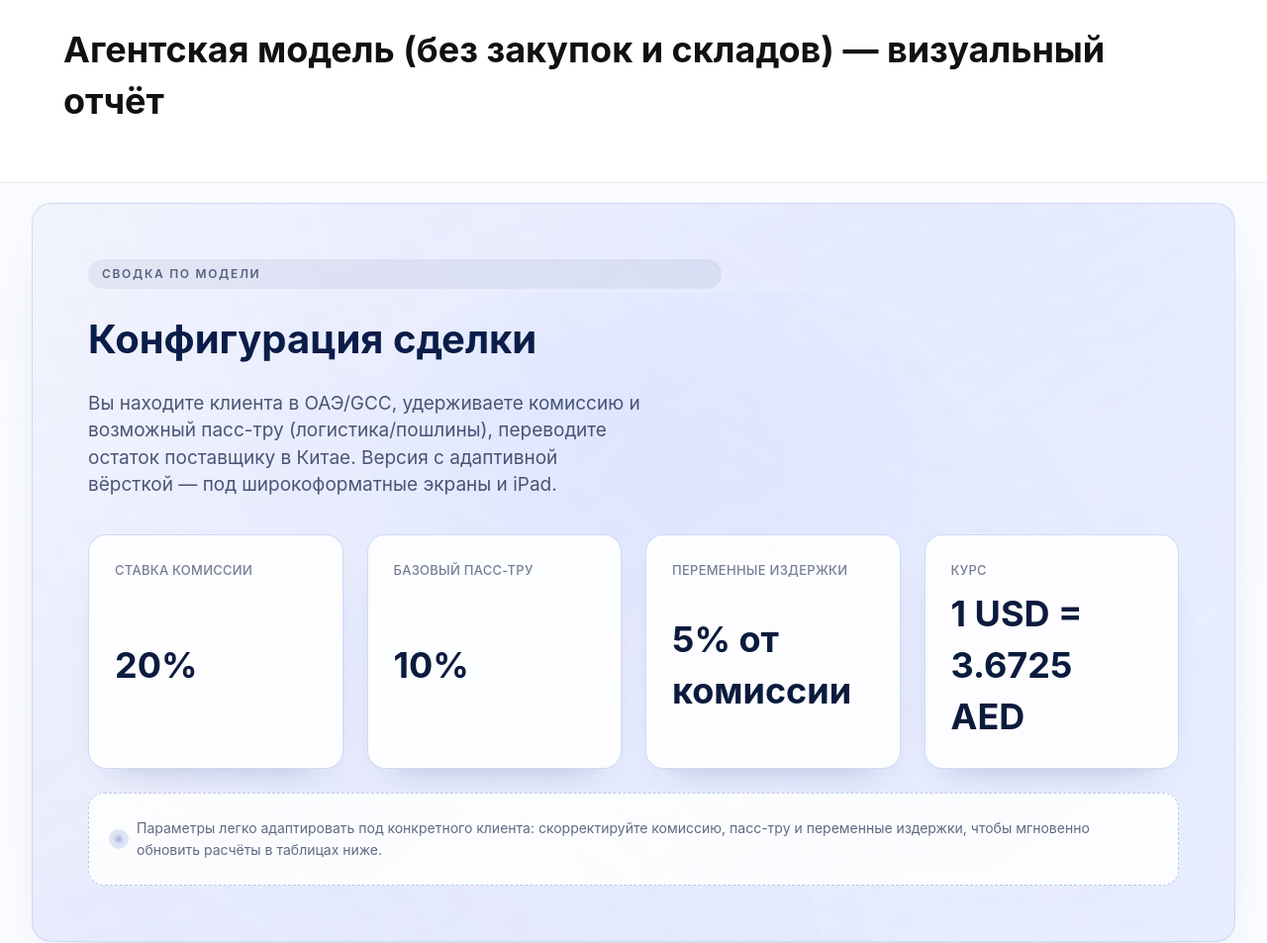
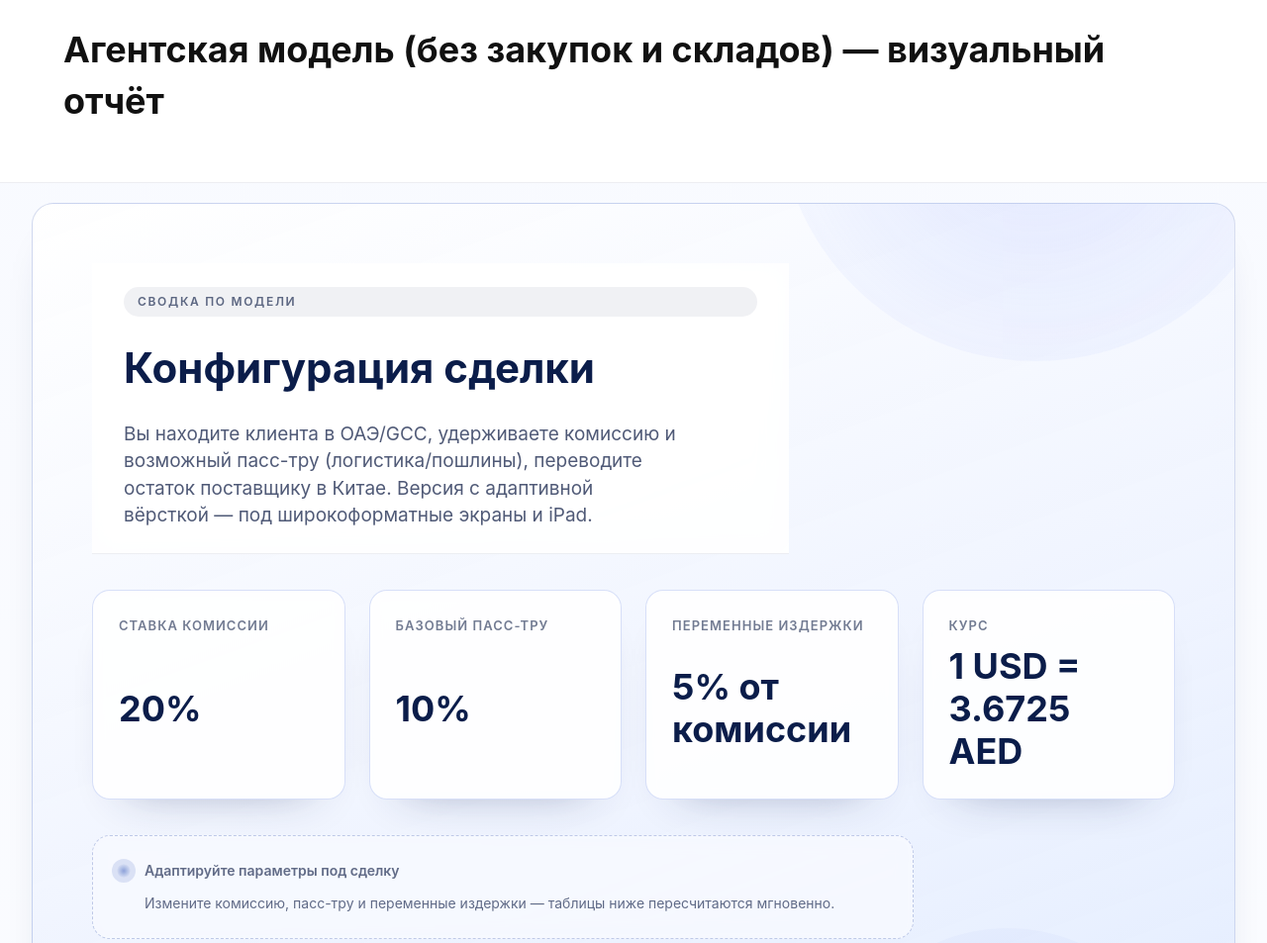
Before and after one commit to therealbulathan/agent-commission-model, a plain HTML site: page index.html in a window 1280 px wide. Shown: the top 953 px of the page at 99% size. Drawn offline with Linux system fonts and the light colour scheme.

Commit message:
Polish hero metrics layout and note styling

```diff
--- a/index.html
+++ b/index.html
@@ -11,6 +11,13 @@
     --container: min(1320px, 96vw);
     --surface: rgba(255,255,255,0.94);
     --surface-border: rgba(32,55,116,0.08);
+    --shadow-soft: 0 24px 48px -36px rgba(26,43,94,0.45);
+    --hero-border: rgba(76,102,182,0.22);
+    --hero-surface: linear-gradient(160deg, rgba(255,255,255,0.96) 0%, rgba(238,243,255,0.92) 65%, rgba(226,236,255,0.88) 100%);
+    --hero-tone: #0b1d4a;
+    --hero-label: rgba(12,27,67,0.58);
+    --hero-note-bg: rgba(248,250,255,0.88);
+    --hero-note-border: rgba(76,102,182,0.32);
   }
   html, body { margin:0; padding:0; }
   body {
@@ -28,11 +35,11 @@
   p, li { font-size: clamp(14px, 1.3vw, 16px); }
   .card {
     border:1px solid var(--surface-border);
-    border-radius:20px;
-    padding: clamp(18px, 3.2vw, 34px);
+    border-radius:22px;
+    padding: clamp(20px, 3.2vw, 36px);
     margin: 20px 0;
     background: var(--surface);
-    box-shadow: 0 20px 38px -28px rgba(32,55,116,0.22);
+    box-shadow: var(--shadow-soft);
     backdrop-filter: blur(10px);
   }
   .kpi { font-size: clamp(22px, 2.6vw, 32px); font-weight: 700; }
@@ -46,31 +53,47 @@
   .caption { font-size: 12px; color:#666; margin-top: 4px; }
   .footnote { font-size: 12px; color:#666; }
   .hero {
-    padding: clamp(28px, 5vw, 56px);
     position: relative;
     overflow: hidden;
-    border: 1px solid rgba(55,86,160,0.14);
-    background: radial-gradient(circle at 82% -35%, rgba(120,146,255,0.18), rgba(120,146,255,0)),
-                radial-gradient(circle at 8% 120%, rgba(87,108,238,0.12), rgba(87,108,238,0)),
-                linear-gradient(145deg, rgba(255,255,255,0.98) 12%, rgba(240,245,255,0.88) 100%);
-    box-shadow: 0 28px 54px -38px rgba(24,42,96,0.36);
-    color: #0c1b43;
-    display: grid;
-    gap: clamp(22px, 4vw, 36px);
+    padding: clamp(30px, 5vw, 60px);
+    border: 1px solid var(--hero-border);
+    background: var(--hero-surface);
+    color: var(--hero-tone);
   }
+  .hero::before,
   .hero::after {
     content: "";
     position: absolute;
-    inset: 12% 6% auto 45%;
-    height: 320px;
-    border-radius: 320px;
-    background: radial-gradient(circle at center, rgba(210,222,255,0.5), rgba(210,222,255,0));
-    opacity: 0.85;
-    transform: translateX(-35%);
+    border-radius: 50%;
     pointer-events: none;
   }
-  .hero > * { position: relative; z-index: 1; }
-  .hero-top { display: flex; flex-direction: column; gap: clamp(14px, 2vw, 22px); max-width: 640px; }
+  .hero::before {
+    inset: -45% auto auto 62%;
+    width: clamp(380px, 48vw, 520px);
+    aspect-ratio: 1 / 1;
+    background: radial-gradient(circle at center, rgba(140,162,255,0.25), rgba(140,162,255,0));
+    opacity: 0.85;
+    filter: blur(0.5px);
+  }
+  .hero::after {
+    inset: auto 4% -36% auto;
+    width: clamp(260px, 34vw, 360px);
+    aspect-ratio: 1 / 1;
+    background: radial-gradient(circle at center, rgba(94,118,228,0.18), rgba(94,118,228,0));
+    opacity: 0.75;
+  }
+  .hero-grid {
+    position: relative;
+    z-index: 1;
+    display: grid;
+    gap: clamp(22px, 4vw, 36px);
+    align-items: start;
+  }
+  .hero-header {
+    display: grid;
+    gap: clamp(14px, 2vw, 22px);
+    max-width: min(640px, 100%);
+  }
   .hero-badge {
     display: inline-flex;
     align-items: center;
@@ -84,60 +107,85 @@
     text-transform: uppercase;
     color: rgba(12,27,67,0.65);
   }
-  .hero-title { margin: 0; font-size: clamp(26px, 3.6vw, 40px); color: #0a1d49; }
+  .hero-title { margin: 0; font-size: clamp(28px, 3.8vw, 42px); color: var(--hero-tone); }
   .hero-description { font-size: clamp(15px, 1.8vw, 19px); color: rgba(12,27,67,0.72); max-width: 560px; margin: 0; }
-  .hero-data {
+  .hero-metrics {
+    margin: 0;
+    padding: 0;
     display: grid;
-    grid-template-columns: repeat(auto-fit, minmax(220px, 1fr));
-    gap: clamp(16px, 2.8vw, 24px);
+    grid-template-columns: repeat(auto-fit, minmax(200px, 1fr));
+    gap: clamp(16px, 2.6vw, 24px);
   }
   .hero-metric {
-    background: rgba(255,255,255,0.92);
-    padding: clamp(16px, 3vw, 26px);
+    background: rgba(255,255,255,0.9);
+    padding: clamp(18px, 2.8vw, 26px);
     border-radius: 18px;
-    border: 1px solid rgba(125,152,230,0.35);
-    box-shadow: 0 18px 36px -28px rgba(26,43,94,0.42);
+    border: 1px solid rgba(125,152,230,0.3);
+    box-shadow: var(--shadow-soft);
+    backdrop-filter: blur(6px);
     display: grid;
-    gap: 8px;
+    gap: 10px;
+  }
+  .hero-metric dt {
+    margin: 0;
+    font-size: clamp(12px, 1.1vw, 13px);
+    font-weight: 600;
+    letter-spacing: 0.08em;
+    text-transform: uppercase;
+    color: var(--hero-label);
+  }
+  .hero-metric dd {
+    margin: 0;
+    font-size: clamp(24px, 3.1vw, 36px);
+    font-weight: 700;
+    color: var(--hero-tone);
+    line-height: 1.2;
   }
   .hero-note {
-    border: 1px dashed rgba(70,102,192,0.35);
-    background: rgba(255,255,255,0.88);
-    display: flex;
-    align-items: center;
-    gap: 12px;
-    border-radius: 16px;
-    padding: clamp(16px, 2.8vw, 24px);
     grid-column: 1 / -1;
+    display: grid;
+    grid-template-columns: auto 1fr;
+    gap: 14px;
+    align-items: start;
+    border-radius: 18px;
+    border: 1px dashed var(--hero-note-border);
+    background: var(--hero-note-bg);
+    padding: clamp(18px, 2.6vw, 24px);
+    max-width: min(780px, 100%);
+    backdrop-filter: blur(8px);
   }
-  .hero-note::before {
-    content: "";
-    width: 12px;
-    height: 12px;
+  .hero-note-icon {
+    width: 14px;
+    height: 14px;
     border-radius: 50%;
-    background: radial-gradient(circle at center, rgba(70,102,192,0.5), rgba(70,102,192,0));
-    box-shadow: 0 0 0 4px rgba(70,102,192,0.16);
-    flex-shrink: 0;
+    background: radial-gradient(circle at center, rgba(70,102,192,0.6), rgba(70,102,192,0));
+    box-shadow: 0 0 0 5px rgba(70,102,192,0.16);
+    margin-top: 4px;
   }
+  .hero-note-copy { display: grid; gap: 6px; }
+  .hero-note-title { margin: 0; font-size: 14px; font-weight: 600; color: rgba(12,27,67,0.78); }
   .hero-note p {
     margin: 0;
-    color: rgba(12,27,67,0.65);
+    color: rgba(12,27,67,0.64);
     font-size: 14px;
-    line-height: 1.55;
+    line-height: 1.6;
   }
-  .hero-label { font-size: 13px; font-weight: 500; letter-spacing: 0.02em; text-transform: uppercase; color: rgba(12,27,67,0.56); }
-  .hero .kpi { color: #0a1b3d; font-size: clamp(24px, 3.1vw, 36px); font-weight: 700; }
-  .hero .muted { color: rgba(12,27,67,0.62); font-size: 14px; }
+  .hero-note p + p { margin-top: 4px; }
   @media (max-width: 1024px) {
-    .hero-data { grid-template-columns: repeat(auto-fit, minmax(200px, 1fr)); }
-    .hero-top { max-width: 100%; }
+    .hero-metrics { grid-template-columns: repeat(auto-fit, minmax(180px, 1fr)); }
+    .hero-header { max-width: 100%; }
     table.table { min-width: 680px; }
   }
   @media (max-width: 768px) {
     .card { padding: 18px; }
     .hero { padding: 26px 20px; }
-    .hero-data { grid-template-columns: 1fr; }
-    .hero-note { padding: 18px; }
+    .hero-metrics { grid-template-columns: 1fr; }
+    .hero-note {
+      grid-template-columns: minmax(0, 1fr);
+      padding: 18px;
+      gap: 10px;
+    }
+    .hero-note-icon { margin-top: 0; }
     table.table { min-width: 560px; }
   }
 </style>
@@ -151,31 +199,37 @@
 
 <main class="container">
   <section class="card hero">
-    <div class="hero-top">
+    <div class="hero-grid">
+      <header class="hero-header">
         <span class="hero-badge">Сводка по модели</span>
         <h2 class="hero-title">Конфигурация сделки</h2>
         <p class="hero-description">Вы находите клиента в ОАЭ/GCC, удерживаете комиссию и возможный пасс-тру (логистика/пошлины), переводите остаток поставщику в Китае. Версия с адаптивной вёрсткой — под широкоформатные экраны и iPad.</p>
-    </div>
-    <div class="hero-data">
+      </header>
+      <dl class="hero-metrics">
         <div class="hero-metric">
-        <span class="hero-label">Ставка комиссии</span>
-        <span class="kpi">20%</span>
+          <dt>Ставка комиссии</dt>
+          <dd class="kpi">20%</dd>
         </div>
         <div class="hero-metric">
-        <span class="hero-label">Базовый пасс-тру</span>
-        <span class="kpi">10%</span>
+          <dt>Базовый пасс-тру</dt>
+          <dd class="kpi">10%</dd>
         </div>
         <div class="hero-metric">
-        <span class="hero-label">Переменные издержки</span>
-        <span class="kpi">5% от комиссии</span>
+          <dt>Переменные издержки</dt>
+          <dd class="kpi">5% от комиссии</dd>
         </div>
         <div class="hero-metric">
-        <span class="hero-label">Курс</span>
-        <span class="kpi">1 USD = 3.6725 AED</span>
+          <dt>Курс</dt>
+          <dd class="kpi">1 USD = 3.6725 AED</dd>
         </div>
-      <div class="hero-note">
-        <p>Параметры легко адаптировать под конкретного клиента: скорректируйте комиссию, пасс-тру и переменные издержки, чтобы мгновенно обновить расчёты в таблицах ниже.</p>
+      </dl>
+      <aside class="hero-note" role="note">
+        <div class="hero-note-icon" aria-hidden="true"></div>
+        <div class="hero-note-copy">
+          <p class="hero-note-title">Адаптируйте параметры под сделку</p>
+          <p>Измените комиссию, пасс-тру и переменные издержки — таблицы ниже пересчитаются мгновенно.</p>
         </div>
+      </aside>
     </div>
   </section>
 
```
Lines whose indentation alone changed are shown as unchanged.
